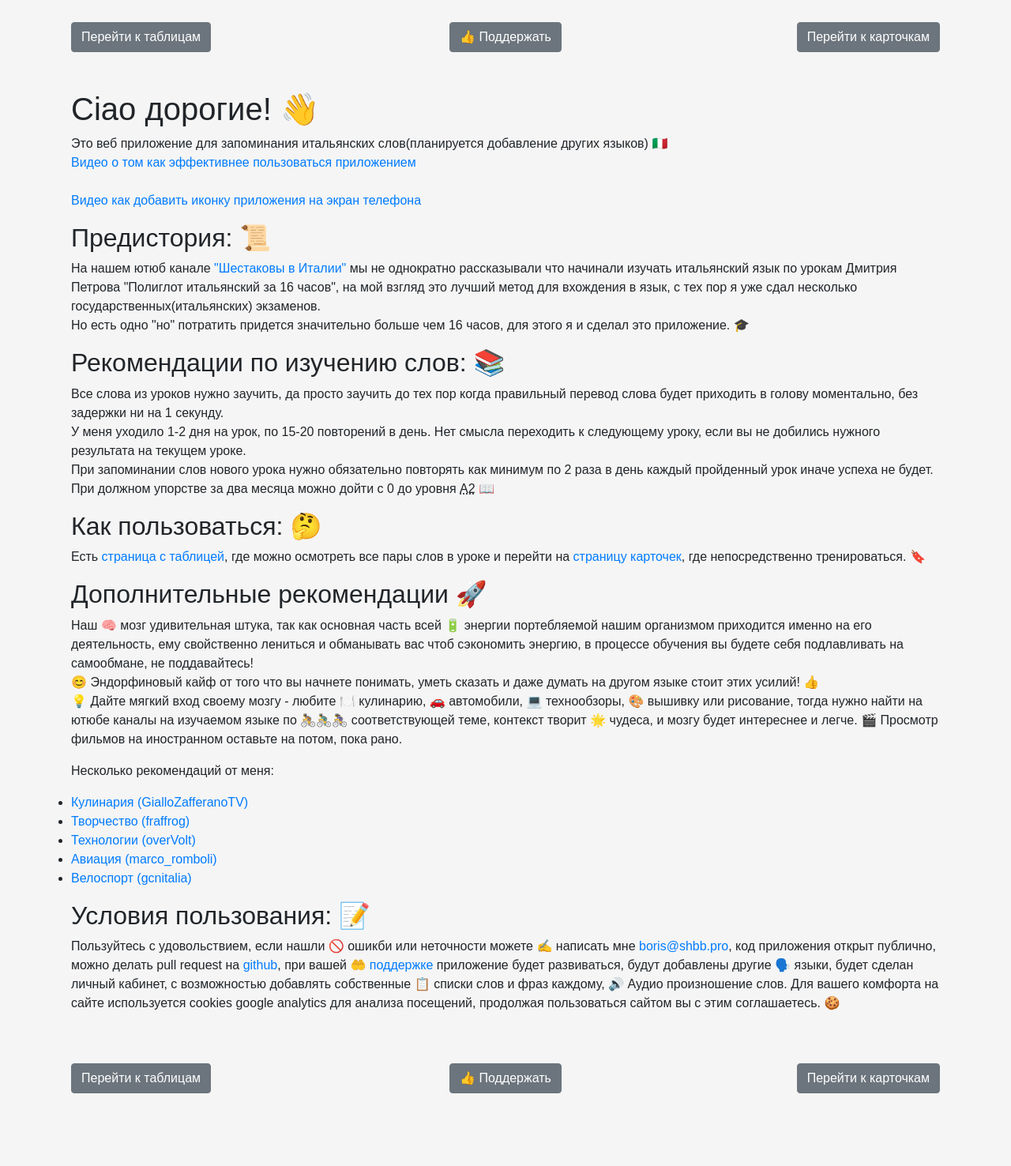
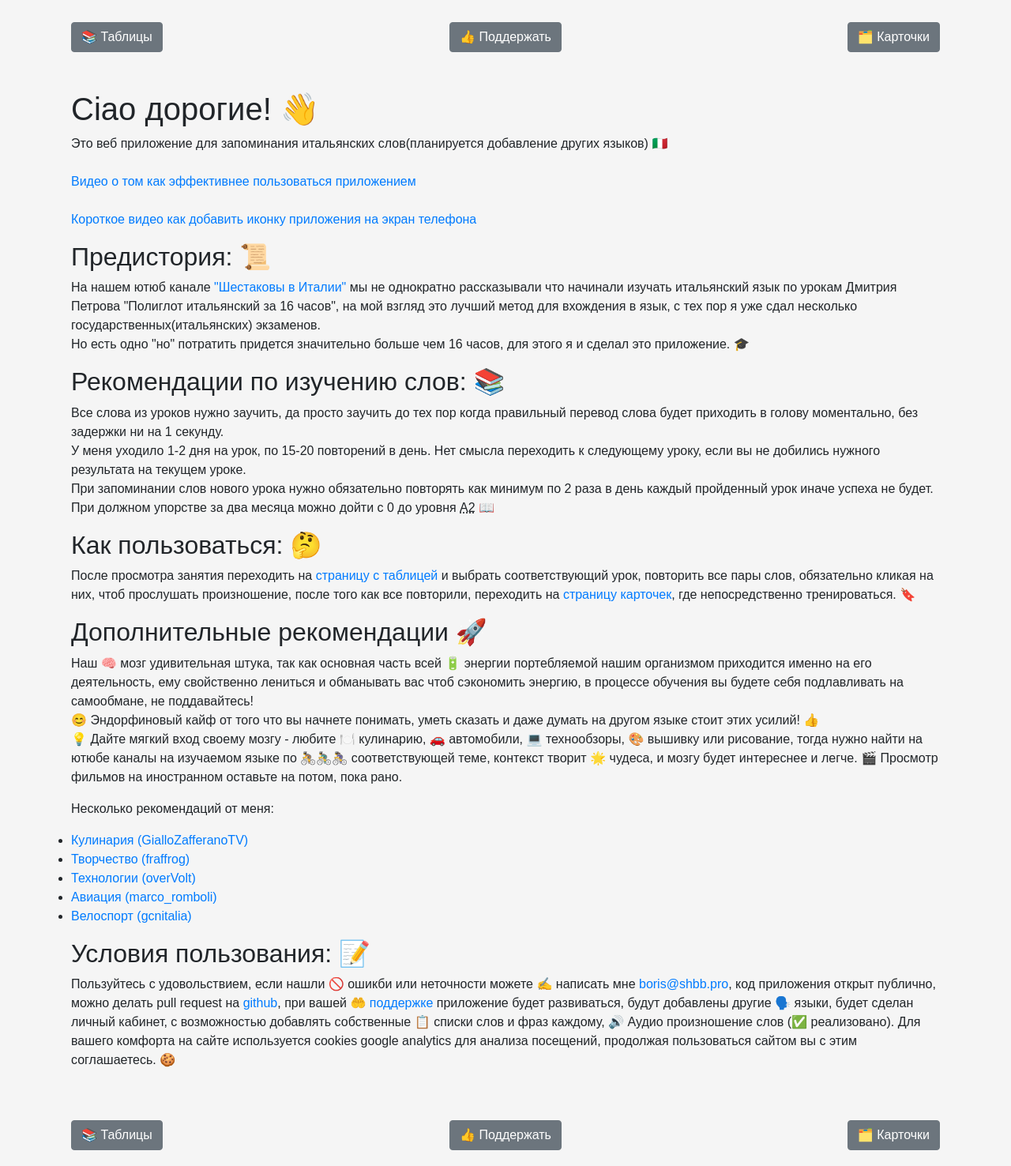
Before and after one commit to borborich/flipcards, a PHP site: page / in a window 1280 px wide. Shown: the whole page at 79% size. Before the commit the page ends 1384 px from the top, so only its background shows below. Run offline with PHP 8.4, Linux system fonts and the light colour scheme; data comes from the database, SQL or seed files in the repository.

Commit message:
визуальные улучшения

```diff
--- a/cards.php
+++ b/cards.php
@@ -20,7 +20,7 @@
     <link rel="icon" type="image/png" sizes="32x32" href="img/favicon.png">
     <title>Изучение иностранных слов</title>
     <link href="css/bootstrap.min.css" rel="stylesheet">
-    <link rel="stylesheet" href="css/style.css">
+    <link rel="stylesheet" href="css/style.css?version=2">
     <!-- Google tag (gtag.js) -->
     <script async src="https://www.googletagmanager.com/gtag/js?id=G-T24M5R7GHF"></script>
     <script>
@@ -41,7 +41,7 @@
                 <a href="donate.php" class="btn btn-secondary">👍 Поддержать</a>
             </div>
             <div class="col text-right">
-                <a href="table.php" class="btn btn-secondary">📚Таблицы</a>
+                <a href="table.php" class="btn btn-secondary">📚 Таблицы</a>
             </div>
         </div>
     </div>
@@ -130,6 +130,6 @@
     </div>
 
 
-    <script defer type="module" src="js/script.js"></script>
+    <script defer type="module" src="js/script.js?version=2.1"></script>
 </body>
 </html>
--- a/css/style.css
+++ b/css/style.css
@@ -219,4 +219,8 @@ body {
     text-underline-offset: 0.2em;
 }
 
+#below-form-content,
+#word-table,
+.cards-link {
+    display: none;
 }
--- a/index.php
+++ b/index.php
@@ -25,7 +25,7 @@
 
     <title>Добро пожаловать!</title>
     <link href="css/bootstrap.min.css" rel="stylesheet">
-    <link rel="stylesheet" href="css/style.css">
+    <link rel="stylesheet" href="css/style.css?version=2">
     <!-- Google tag (gtag.js) -->
     <script async src="https://www.googletagmanager.com/gtag/js?id=G-T24M5R7GHF"></script>
     <script>
@@ -40,21 +40,21 @@
     <div class="container mt-2">
         <div class="row">
             <div class="col text-left">
-                <a href="table.php" class="btn btn-secondary">Перейти к таблицам</a>
+                <a href="table.php" class="btn btn-secondary">📚 Таблицы</a>
             </div>
             <div class="col text-center">
                 <a href="donate.php" class="btn btn-secondary">👍 Поддержать</a>
             </div>
             <div class="col text-right">
-                <a href="cards.php" class="btn btn-secondary">Перейти к карточкам</a>
+                <a href="cards.php" class="btn btn-secondary">🗂️ Карточки</a>
             </div>
         </div>
     </div>
     <div class="container mt-2">
         <h1>Ciao дорогие! 👋</h1>
-        <p>Это веб приложение для запоминания итальянских слов(планируется добавление других языков) 🇮🇹 <br>
+        <p>Это веб приложение для запоминания итальянских слов(планируется добавление других языков) 🇮🇹 <br><br>
             <a target="_blank" href="https://youtu.be/VSgh0XTe1Ig?si=JqMYCZkN5eL6t9iX">Видео о том как эффективнее пользоваться приложением</a><br><br>
-            <a target="_blank" href="https://youtube.com/shorts/C9OsCb6YMhs?si=xJ3xDtcgyfXYVcVv">Видео как добавить иконку приложения на экран телефона</a>
+            <a target="_blank" href="https://youtube.com/shorts/C9OsCb6YMhs?si=xJ3xDtcgyfXYVcVv">Короткое видео как добавить иконку приложения на экран телефона</a>
         </p>
         <h2>Предистория: 📜</h2>
         <p>На нашем ютюб канале <a href="https://www.youtube.com/channel/UCZZAtmyerOqOgbHlxrpEUvw" target="_blank">"Шестаковы в Италии"</a> мы не однократно рассказывали что начинали изучать итальянский язык по урокам Дмитрия Петрова "Полиглот итальянский за 16 часов", на мой взгляд это лучший метод для вхождения в язык, с тех пор я уже сдал несколько государственных(итальянских) экзаменов.<br>Но есть одно "но" потратить придется значительно больше чем 16 часов, для этого я и сделал это приложение. 🎓</p>
@@ -62,7 +62,7 @@
         <p>Все слова из уроков нужно заучить, да просто заучить до тех пор когда правильный перевод слова будет приходить в голову моментально, без задержки ни на 1 секунду.<br>У меня уходило 1-2 дня на урок, по 15-20 повторений в день. Нет смысла переходить к следующему уроку, если вы не добились нужного результата на текущем уроке.<br>При запоминании слов нового урока нужно обязательно повторять как минимум по 2 раза в день каждый пройденный урок иначе успеха не будет. При должном упорстве за два месяца можно дойти с 0 до уровня <abbr title="Pre-Intermediate: Вы можете рассказывать о себе, своей семье, профессии, предпочтениях (в музыке, кухни, хобби, время года…). Понимаете, тексты рекламы, объявления в аэропорту, магазине, надписи на продуктах, открытках, знаете, как писать личные и деловые письма. Читать и пересказывать не очень сложные тексты.">A2</abbr> 📖</p>
 
         <h2>Как пользоваться: 🤔</h2>
-        <p>Есть <a href="table.php">страница с таблицей</a>, где можно осмотреть все пары слов в уроке и перейти на <a href="cards.php">страницу карточек</a>, где непосредственно тренироваться. 🔖</p>
+        <p>После просмотра занятия переходить на <a href="table.php">страницу с таблицей</a> и выбрать соответствующий урок, повторить все пары слов, обязательно кликая на них, чтоб прослушать произношение, после того как все повторили, переходить на <a href="cards.php">страницу карточек</a>, где непосредственно тренироваться. 🔖</p>
         <h2>Дополнительные рекомендации 🚀</h2>
         <p>Наш 🧠 мозг удивительная штука, так как основная часть всей 🔋 энергии портебляемой нашим организмом приходится именно на его деятельность, ему свойственно лениться и обманывать вас чтоб сэкономить энергию, в процессе обучения вы будете себя подлавливать на самообмане, не поддавайтесь!<br>😊 Эндорфиновый кайф от того что вы начнете понимать, уметь сказать и даже думать на другом языке стоит этих усилий! 👍<br>💡 Дайте мягкий вход своему мозгу - любите 🍽️ кулинарию, 🚗 автомобили, 💻 технообзоры,  🎨 вышивку или рисование, тогда нужно найти на ютюбе каналы на изучаемом языке по 🚴🚴‍♂️🚴‍♀️ соответствующей теме, контекст творит 🌟 чудеса, и мозгу будет интереснее и легче. 🎬 Просмотр фильмов на иностранном оставьте на потом, пока рано.</p>
         <p>Несколько рекомендаций от меня:</p>
@@ -74,22 +74,21 @@
             <li><a href="https://www.youtube.com/@gcnitalia" target="_blank">Велоспорт (gcnitalia)</a></li>
         </ul>
         <h2>Условия пользования: 📝</h2>
-        <p>Пользуйтесь с удовольствием, если нашли 🚫 ошикби или неточности можете ✍️ написать мне <a href="mailto:boris@shbb.pro">boris@shbb.pro</a>, код приложения открыт публично, можно делать pull request на <a href="https://github.com/borborich/flipcards">github</a>, при вашей 🤲 <a href="donate.php">поддержке</a> приложение будет развиваться, будут добавлены другие 🗣️ языки, будет сделан личный кабинет, с возможностью добавлять собственные 📋 списки слов и фраз каждому, 🔊 Аудио произношение слов. Для вашего комфорта на сайте используется cookies google analytics для анализа посещений, продолжая пользоваться сайтом вы с этим соглашаетесь. 🍪</p>
+        <p>Пользуйтесь с удовольствием, если нашли 🚫 ошикби или неточности можете ✍️ написать мне <a href="mailto:boris@shbb.pro">boris@shbb.pro</a>, код приложения открыт публично, можно делать pull request на <a href="https://github.com/borborich/flipcards">github</a>, при вашей 🤲 <a href="donate.php">поддержке</a> приложение будет развиваться, будут добавлены другие 🗣️ языки, будет сделан личный кабинет, с возможностью добавлять собственные 📋 списки слов и фраз каждому, 🔊 Аудио произношение слов (✅ реализовано). Для вашего комфорта на сайте используется cookies google analytics для анализа посещений, продолжая пользоваться сайтом вы с этим соглашаетесь. 🍪</p>
     </div>
 
     <div class="container mt-2">
         <div class="row">
             <div class="col text-left">
-                <a href="table.php" class="btn btn-secondary">Перейти к таблицам</a>
+                <a href="table.php" class="btn btn-secondary">📚 Таблицы</a>
             </div>
             <div class="col text-center">
                 <a href="donate.php" class="btn btn-secondary">👍 Поддержать</a>
             </div>
             <div class="col text-right">
-                <a href="cards.php" class="btn btn-secondary">Перейти к карточкам</a>
+                <a href="cards.php" class="btn btn-secondary">🗂️ Карточки</a>
             </div>
         </div>
     </div>
-    <script src="js/script.js"></script>
 </body>
 </html>
```
Also changed, not shown: donate.php (+5 -5 lines), js/script.js (+19 -2 lines), table.php (+9 -7 lines), 1 other file.
